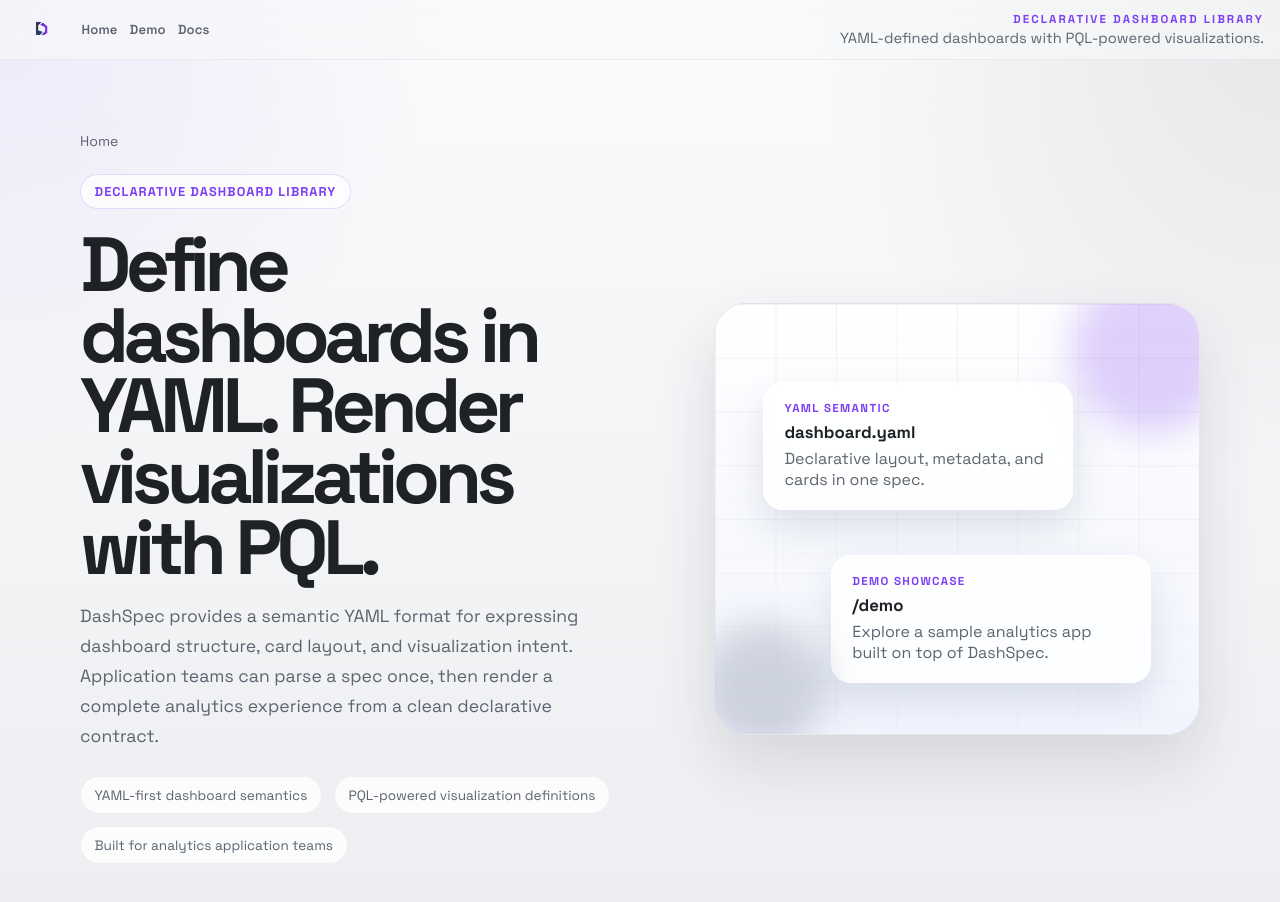
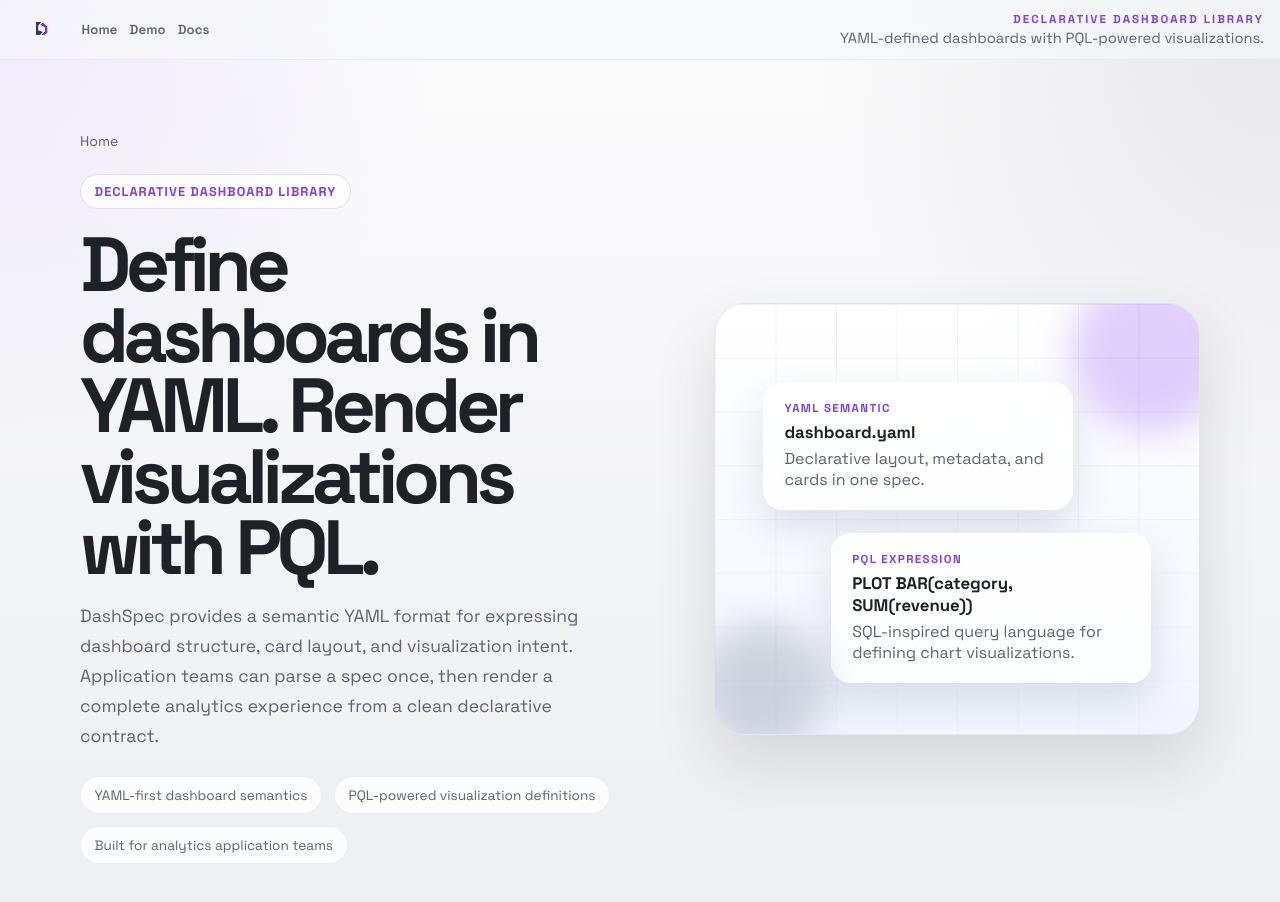
Before and after one commit to DashSpecOrg/dash-spec, a Next.js app in the folder apps/demo/: page / in a window 1280 px wide. Shown: the top 902 px of the page. Built offline with nearby package versions, Linux system fonts and the light colour scheme.

Commit message:
Update page.tsx

```diff
--- a/apps/demo/src/app/page.tsx
+++ b/apps/demo/src/app/page.tsx
@@ -35,10 +35,10 @@
               <span>Declarative layout, metadata, and cards in one spec.</span>
             </div>
             <div className="hero-panel-card hero-panel-card-secondary">
-              <span className="hero-panel-label">Demo showcase</span>
-              <strong>/demo</strong>
+              <span className="hero-panel-label">PQL expression</span>
+              <strong>PLOT BAR(category, SUM(revenue))</strong>
               <span>
-                Explore a sample analytics app built on top of DashSpec.
+                SQL-inspired query language for defining chart visualizations.
               </span>
             </div>
           </div>
```
